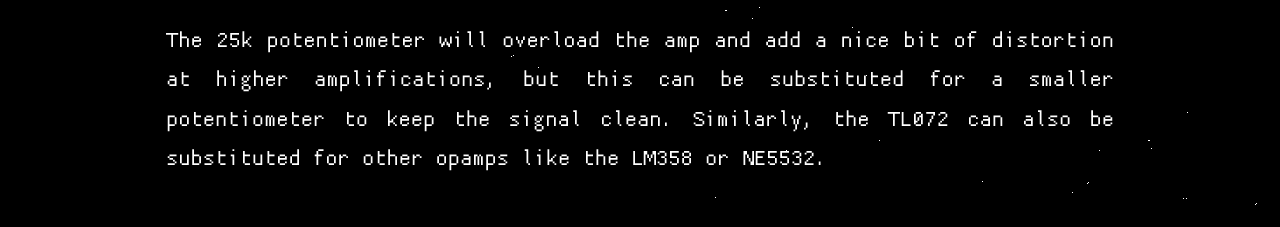
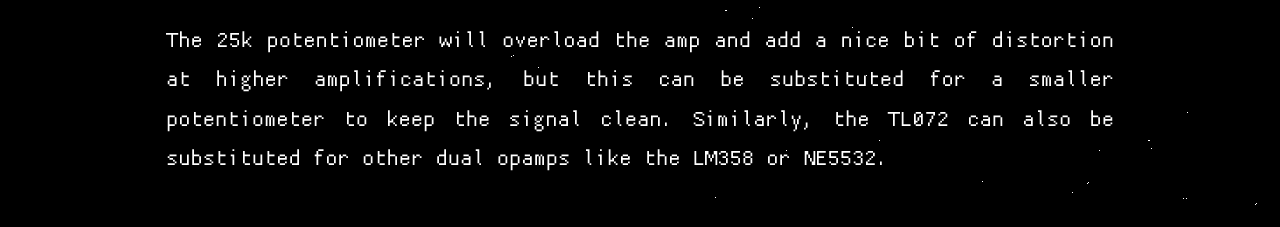
Before and after one commit to berlincrisis/BerlinCrisis.net, a plain HTML site: page projects/tl072.html in a window 1280 px wide. Shown: the part 1447-1674 px from the top of the page. Drawn offline with Linux system fonts and the light colour scheme.

Commit message:
Update tl072.html

```diff
--- a/projects/tl072.html
+++ b/projects/tl072.html
@@ -48,7 +48,7 @@
   <p>I have designed this circuit as a simple solution for managing audio levels within DIY effects pedals and circuit bent instruments. The simplicity makes it very easy to use alongside other circuits and
   the DC supply means that it can usually be powered from the same power supply as the instrument, toy or pedal you are modifying.</p>
   <p>The 25k potentiometer will overload the amp and add a nice bit of distortion at higher amplifications, but this can be substituted for a smaller potentiometer to keep the signal clean. Similarly, the TL072 can also be substituted for
-  other opamps like the LM358 or NE5532.</p>
+  other dual opamps like the LM358 or NE5532.</p>
 </div>
 
 <!-- Schematics -->
```
